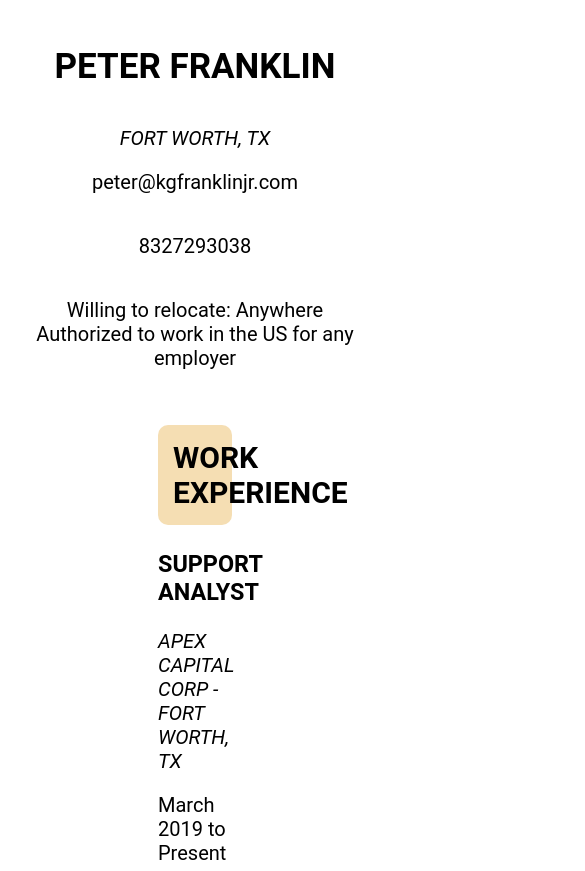
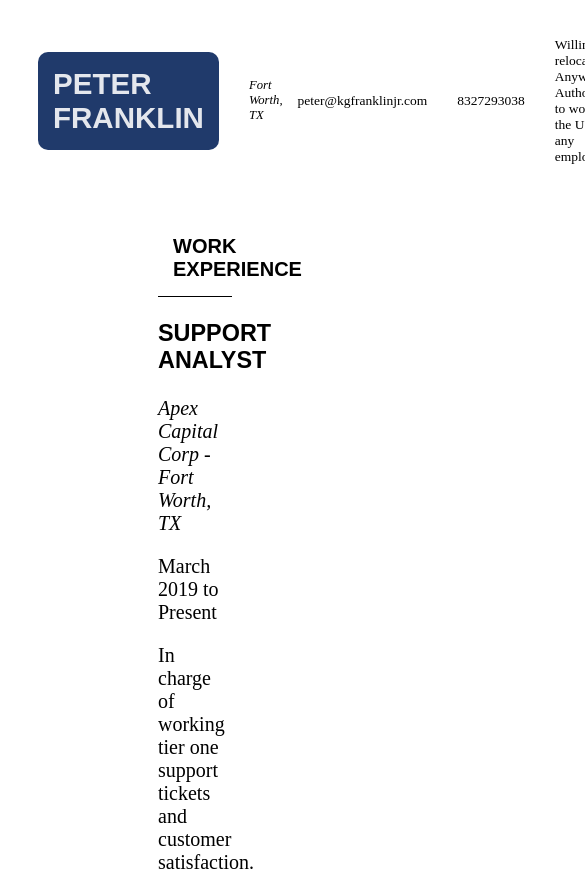
Before and after one commit to squeakysquid97/project-portfolio, a plain HTML site: page index.html in a window 390 px wide. Shown: the top 871 px of the page, 585 px wide, since content can reach past the window. Drawn offline with Linux system fonts and the light colour scheme.

Commit message:
Changed font and layout

```diff
--- a/styles.css
+++ b/styles.css
@@ -1,39 +1,51 @@
+@media screen and (max-width: 800px) {
+  h2 {
+    font-size: 1.5vh;
+  }
+  header {
+    display: inline;
+  }
+  header address,
+  header p {
+    font-size: 1.5vh;
+  }
+}
+
 :root {
   font-size: 62.5%;
 }
 
 * {
+  font-family: "Bodoni MT", serif;
+  box-sizing: border-box;
   border-radius: 1rem;
-  font-family: "Roboto", sans-serif;
-  box-sizing: border-box;
-}
-
-h1 {
-  padding: 1.5rem;
-  font-size: 3.5rem;
 }
 
 h1,
 h2,
 h3 {
   text-transform: uppercase;
+  font-family: "Didot", sans-serif;
 }
 
 header {
-  font-size: 2rem;
+  font-size: 1vh;
   display: flex;
-  flex-direction: column;
-  justify-content: center;
+  flex-direction: row;
   align-items: center;
 }
 
-header :last-child {
-  text-align: center;
-  font-size: 2rem;
+header h1 {
+  background: #203a6b;
+  color: #e4e7ed;
+  margin: 0 3rem;
+  padding: 1.5rem 1.5rem;
+  font-size: 3.5vh;
 }
 
-address {
-  text-transform: uppercase;
+header p {
+  padding: 1.5rem;
+  font-size: 1.6vh;
 }
 
 main {
@@ -43,8 +55,10 @@ main {
 }
 
 section h2 {
+  font-size: 2rem;
   text-align: center;
-  background-color: wheat;
+  border-bottom: 1px solid black;
+  border-radius: 0;
   padding: 1.5rem;
   /* TODO: Add a span to the h2 so this works (https://www.impressivewebs.com/centered-heading-horizontal-line/ Method 3)
   background: linear-gradient(
@@ -57,7 +71,7 @@ section h2 {
   ); */
 }
 
-/* TODO: add icons above each section */
+/* TODO: add icons above each section; will require empty span elements */
 section {
   margin: 0 10rem;
   padding: 0 5rem;
@@ -71,8 +85,9 @@ ul li ul {
   list-style-type: none;
 }
 footer {
-  background-color: wheat;
-  font-size: 1.5rem;
+  background: #203a6b;
+  color: #e4e7ed;
+  font-size: 1.5vh;
   display: flex;
   justify-content: center;
   align-self: center;
```
